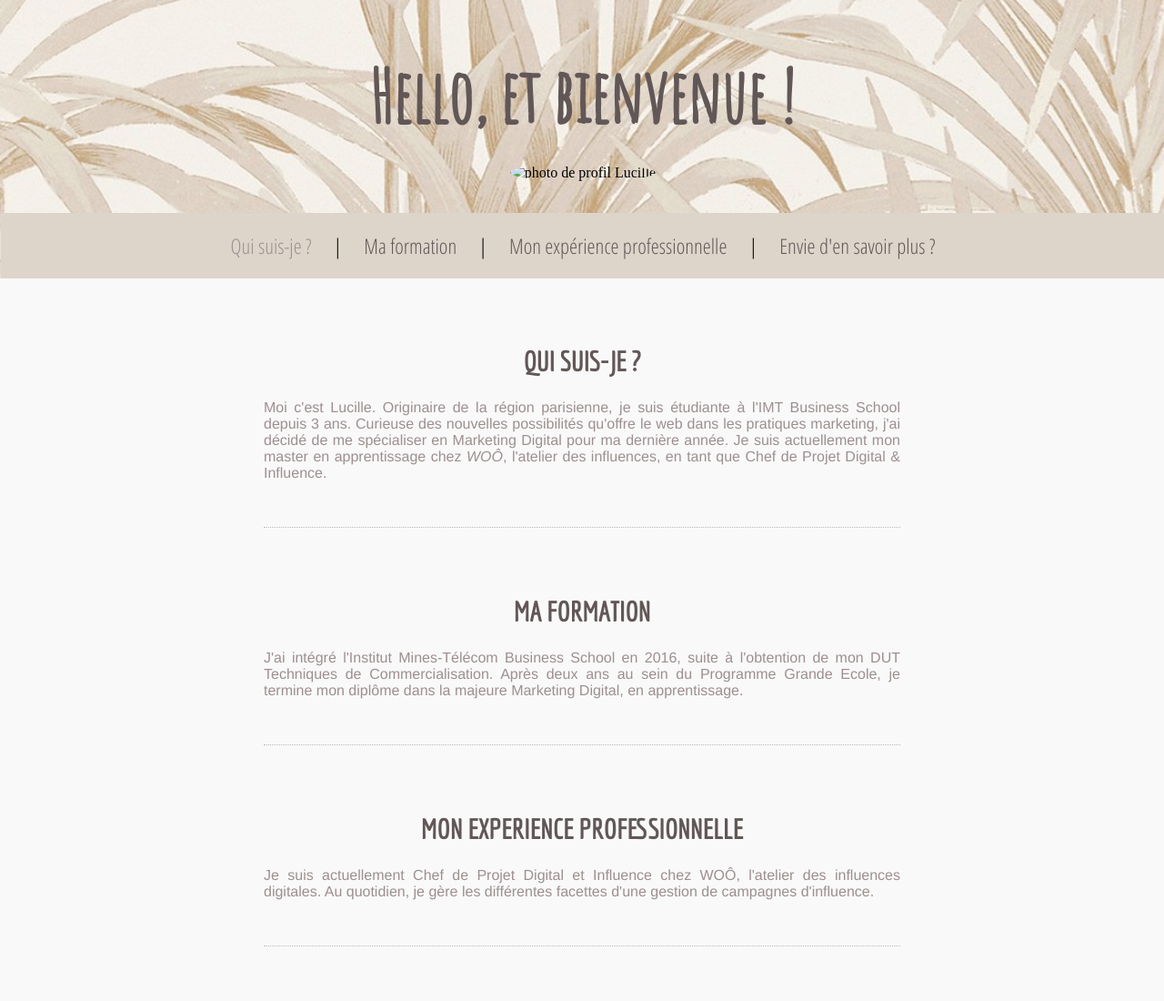
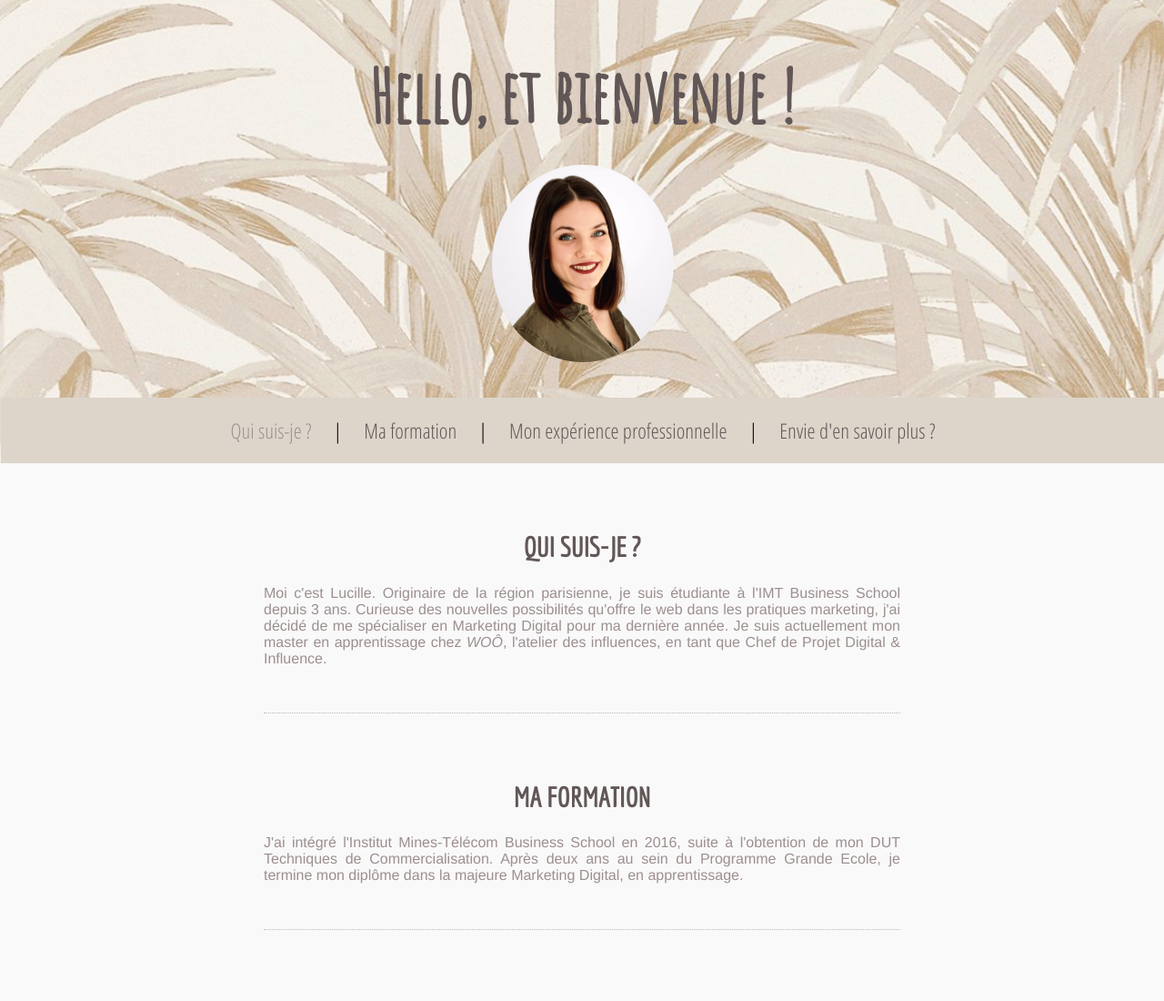
Before and after one commit to lucillebuffard/Monprofil, a plain HTML site: page index.html in a window 1280 px wide. Shown: the top 1100 px of the page at 91% size. Drawn offline with nearby package versions, Linux system fonts and the light colour scheme; the site is published under a folder, as on GitHub Pages, so addresses that start at the root find nothing; a web font is replaced by a local one.

Commit message:
Update index.html
modif photos

```diff
--- a/index.html
+++ b/index.html
@@ -38,7 +38,7 @@
  <body>
 	<div id="header">
 		<h1> Hello, et bienvenue !</h1>
-		<img class="photo-de-lucille" src="/images/photolucille.jpeg" alt="photo de profil Lucille" width=400px>
+		<img class="photo-de-lucille" src="images/photolucille.jpeg" alt="photo de profil Lucille" width=400px>
 		<div>
 			<p>
 				<ul class="list-without-bullet-point" >
```
